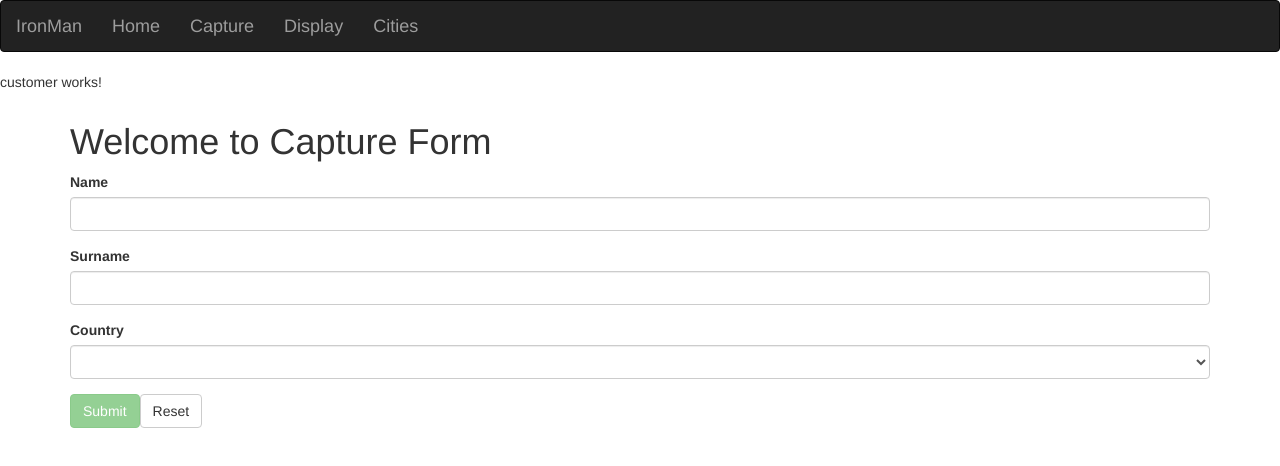
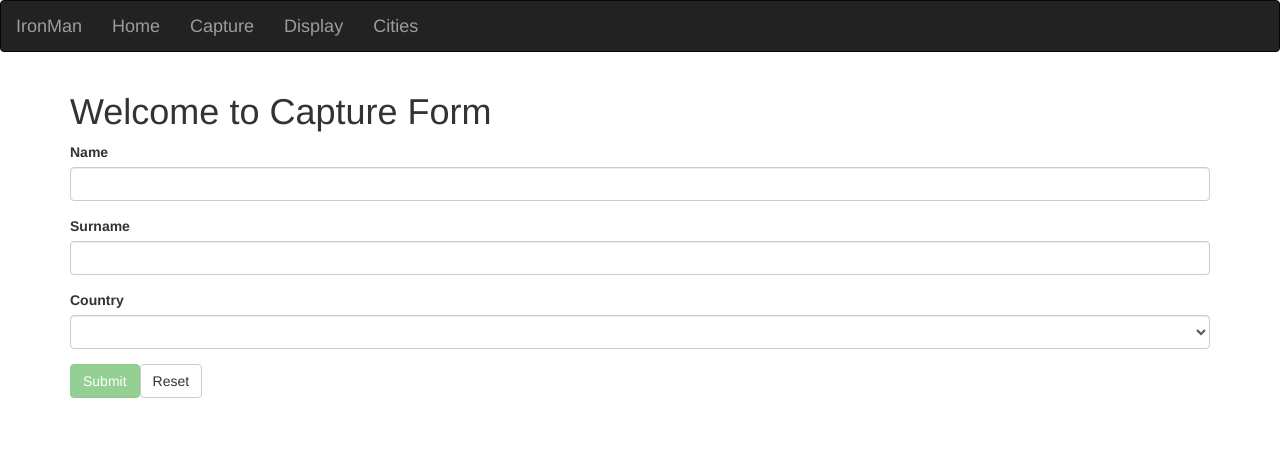
Before and after one commit to deepak-ironman/starkindustries, an Angular app in the folder frontend/: page /customer in a window 1280 px wide. Shown: the top 466 px of the page. Built offline with nearby package versions, Linux system fonts and the light colour scheme.

Commit message:
tidy up customer component

```diff
--- a/frontend/src/app/customer/customer.component.html
+++ b/frontend/src/app/customer/customer.component.html
@@ -1,10 +1,5 @@
-<p>
-  customer works!
-</p>
-
 <div class="container">
   <div [hidden]="submitted">
-    <!-- <h1>Welcome to Name Capture Form</h1> -->
      <h1 *ngIf="!isUpate; else updateHeadingTemplate">
       Welcome to Capture Form
     </h1>
@@ -15,9 +10,8 @@
     <form (ngSubmit)="onNameFormSubmit(customer)" #customerForm="ngForm">
       <div class="form-group">
         <label for="name">Name</label>
-        <input type="text" class="form-control" id="name" required
-               [(ngModel)] = "customer.name" name="name"
-               #name="ngModel">
+        <input type="text" class="form-control" id="name"
+          required [(ngModel)]="customer.name" name="name" #name="ngModel">
         <div [hidden]="name.valid || name.pristine" class="alert alert-danger">
           Name is required
         </div>
@@ -25,19 +19,16 @@
 
       <div class="form-group">
         <label for="surname">Surname</label>
-        <input type="text" class="form-control" id="surname" required
-               [(ngModel)] = "customer.surname" name="surname"
-               #surname = "ngModel">
-        <div [hidden] = "surname.valid || surname.pristine" class="alert alert-danger">
+        <input type="text" class="form-control" id="surname"
+          required [(ngModel)]="customer.surname" name="surname" #surname="ngModel">
+        <div [hidden]="surname.valid || surname.pristine" class="alert alert-danger">
           Surname is required
         </div>
-
       </div>
 
       <div class="form-group">
         <label for="country">Country</label>
-        <select [(ngModel)] = "customer.country" name="country" class="form-control" required>
-          <!-- use *ngFor to list the countries as options -->
+        <select [(ngModel)]="customer.country" name="country" class="form-control" required>
           <option *ngFor = "let country of countries">{{country}}</option>
         </select>
       </div>
```
Also changed, not shown: 2 other files (tests, documents, lock files or other folders).
